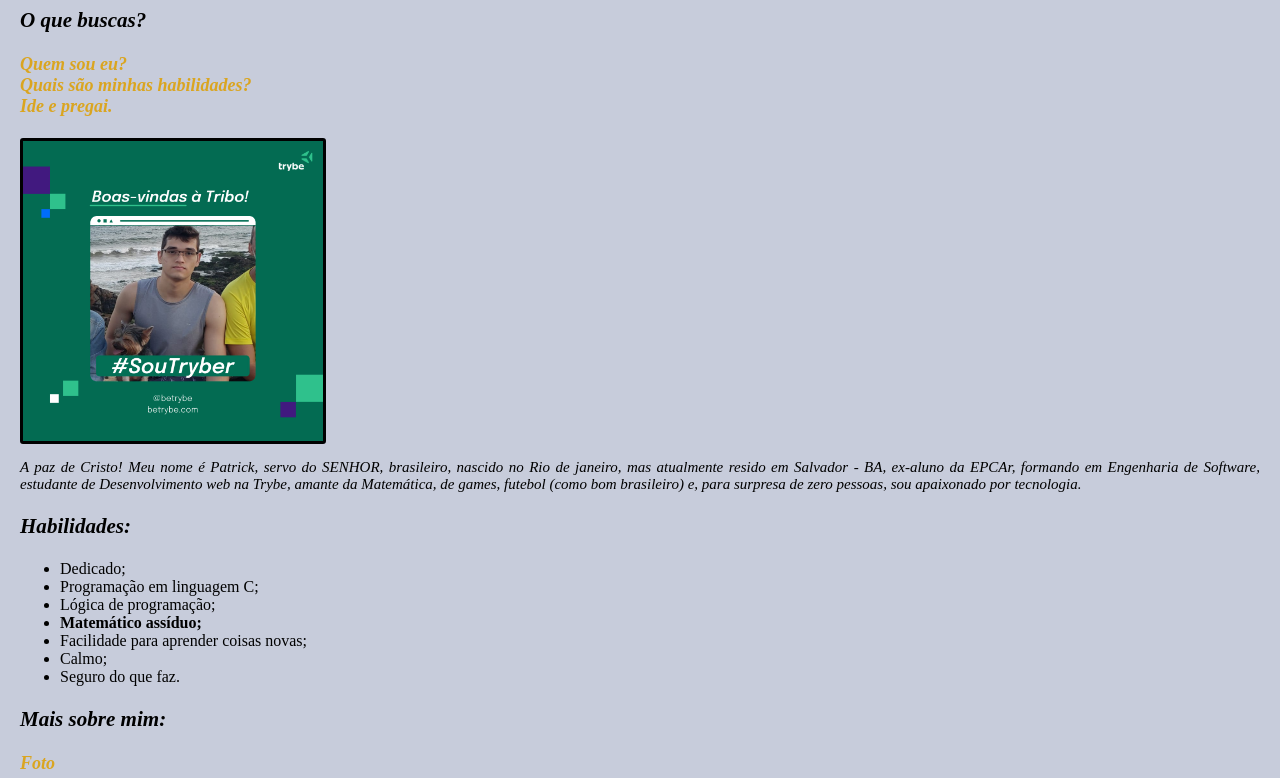
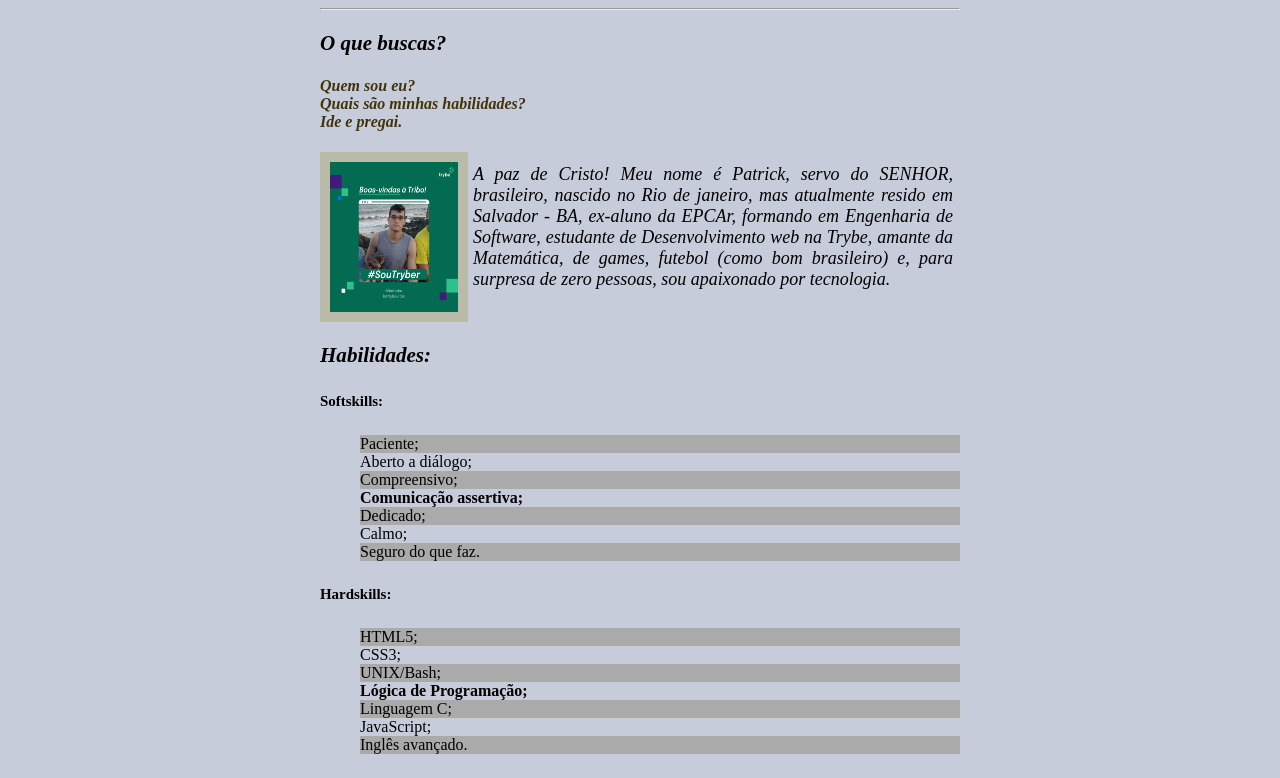
Before and after one commit to Patrickfromjesus/Patrickfromjesus.github.io, a plain HTML site: page index.html in a window 1280 px wide. Shown: the part 77-855 px from the top of the page. Drawn offline with Linux system fonts and the light colour scheme.

Commit message:
Mais adições no portfólio.

```diff
--- a/index.html
+++ b/index.html
@@ -8,7 +8,7 @@
 
 <body>
 
-<h1>Portfólio de Patrick Gomes da Conceição</h1>
+<div class="name"><h1>Portfólio de Patrick Gomes</h1></div><hr/>
 
 <h3>O que buscas?</h3>
 
@@ -17,26 +17,46 @@
 <a class="summary" href="#jesus">Ide e pregai.</a><br/>
 <br/>
 
-<img src="images/photo.png" id="pic" alt="Foto atual do autor" width="300px" height="300px"> <br/>
+<div class="image">
 
-<p id="descrição"> <em>A paz de Cristo! Meu nome é Patrick, servo do <id="senhor">SENHOR</id>, brasileiro, nascido no Rio de janeiro, mas atualmente resido em Salvador - BA, ex-aluno da EPCAr, formando em Engenharia de Software, estudante de Desenvolvimento web na Trybe, amante da Matemática, de games, futebol (como bom brasileiro) e, para surpresa de zero pessoas, sou apaixonado por tecnologia.</em></p>
+    <img src="images/photo.png" id="pic" alt="Foto atual do autor" width="300px" height="300px">
+
+    <p id="descrição"> <em>A paz de Cristo! Meu nome é Patrick, servo do <id="senhor">SENHOR</id>, brasileiro, nascido no Rio de janeiro, mas atualmente resido em Salvador - BA, ex-aluno da EPCAr, formando em Engenharia de Software, estudante de Desenvolvimento web na Trybe, amante da Matemática, de games, futebol (como bom brasileiro) e, para surpresa de zero pessoas, sou apaixonado por tecnologia.</em></p>
+
+</div>
 
 <h3 id="skills">Habilidades:</h3>
 
+<h5>Softskills:</h5>
 <ul>
-    <li>Dedicado;</li>
-    <li>Programação em linguagem C;</li>
-    <li>Lógica de programação;</li>
-    <li><strong>Matemático assíduo;</strong></li>
-    <li>Facilidade para aprender coisas novas;</li>
-    <li>Calmo;</li>
-    <li>Seguro do que faz.</li>
+    <li class="l1">Paciente;</li>
+    <li class="l2">Aberto a diálogo;</li>
+    <li class="l3">Compreensivo;</li>
+    <li class="l4"><strong>Comunicação assertiva;</strong></li>
+    <li class="l5">Dedicado;</li>
+    <li class="l6">Calmo;</li>
+    <li class="l7">Seguro do que faz.</li>
+</ul>
+
+<h5>Hardskills:</h5>
+<ul>
+    <li class="l1">HTML5;</li>
+    <li class="l2">CSS3;</li>
+    <li class="l3">UNIX/Bash;</li>
+    <li class="l4"><strong>Lógica de Programação;</strong></li>
+    <li class="l5">Linguagem C;</li>
+    <li class="l6">JavaScript;</li>
+    <li class="l7">Inglês avançado.</li>
 </ul>
 
 <h3>Mais sobre mim:</h3>
-<a class="foto" href="#pic">Foto</a><br/><br/>
-<a class="foto" href="https://bibliajfa.com.br/posts/" target="_blank"><em>Blog favorito</em></a>
+<a class="foto" href="#pic">- Foto</a><br/>
+<a class="foto" href="https://bibliajfa.com.br/posts/" target="_blank"><em>- Blog favorito</em></a><br/>
+<a class="foto" href="https://www.bibliaonline.com.br/acf">- Livro favorito</a><br/>
+<a class="foto" href="https://pt.wikipedia.org/wiki/Futebol">- Esporte favorito</a><br/>
 <br/><br/>
+<hr/>
+
 <p id="jesus"><em><strong><small>"Fui crucificado com Cristo. Assim, já não sou eu quem vive, mas Cristo vive em mim. A vida que agora vivo no corpo, vivo-a pela fé no filho de Deus, que me amou e se entregou por mim."</small><br/> <small>-Gálatas 2:20</small></strong></em></p>
 
 
--- a/style.css
+++ b/style.css
@@ -4,32 +4,27 @@ body {
     background-color: #C7CCDB;
     font-size: 18px;
     text-align: justify;
+    width: 50%;
+    margin: 0 auto;
 }
 
 h1 {
-    font-family: 'Courier New', Courier, monospace;
-}
-
-img {
-    border: 3px solid #000;
-    border-radius: 3px;
+    font-family: 'monospace';
+    text-align: center;
 }
 
 .summary, .foto {
     text-decoration: none;
-    color: daa520;
+    color: #42330b;
     font-style: italic;
     font-weight: bold;
+    font-size: 16px;
+    margin: 0;
 }
 
 .foto:hover, .summary:hover {
     text-decoration: underline;
     font-size: 17px;
-}
-
-#descrição {
-    text-align: justify;
-    font-size: 15px;
 }
 
 h1, h3 {
@@ -43,3 +38,29 @@ li {
 #senhor {
     font-family: Verdana, Geneva, Tahoma, sans-serif ;
 }
+
+.image {
+    overflow: hidden;
+}
+
+#pic {
+    float: left;
+    width: 20%;
+    height: 150px;
+    background-color: #bba;
+    padding: 10px;
+}
+
+#descrição {
+    float: left;
+    width: 75%;
+    margin: 12px 0 0 5px;
+}
+
+.l1, .l3, .l5, .l7 {
+    background-color: #aaa;
+}
+
+ul {
+    list-style-type: none;
+}
```
